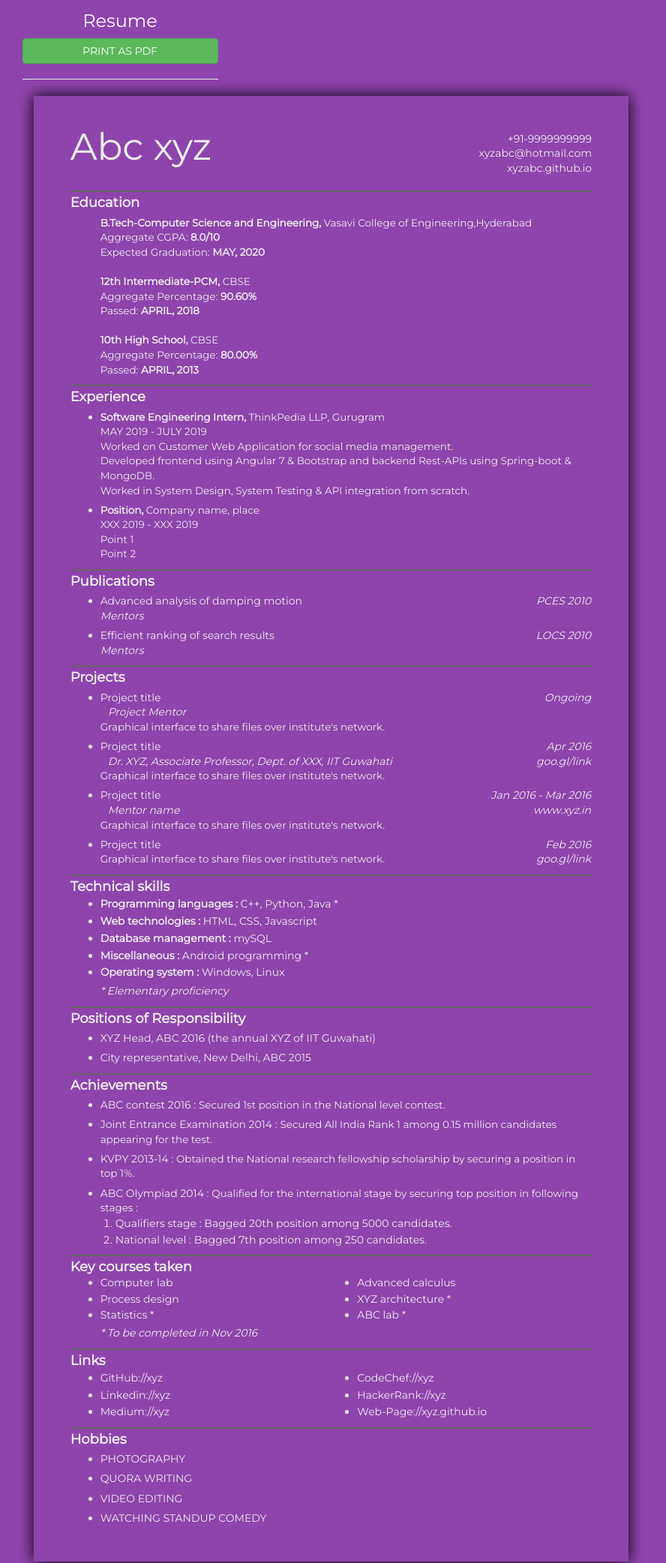
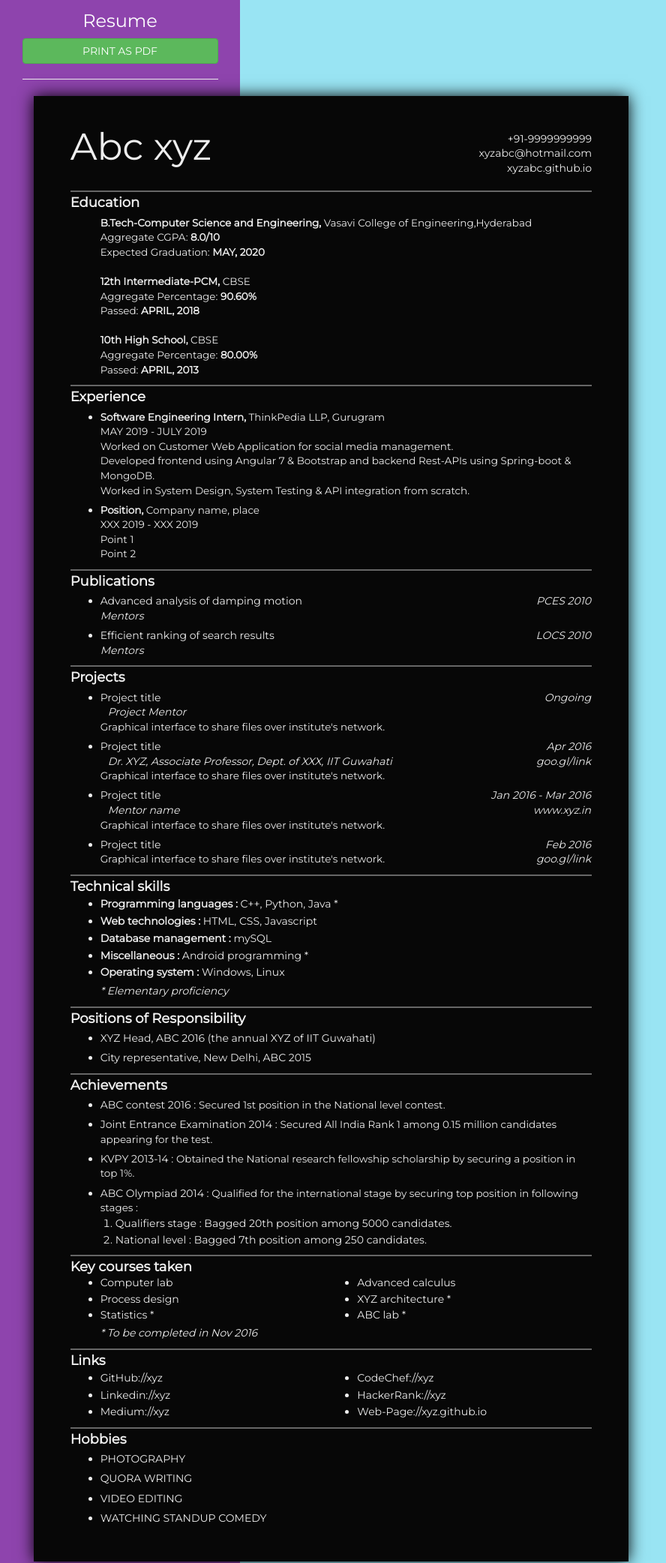
Before and after one commit to anishacse2018/WPSCSEB, a PHP site: page /resume.html in a window 1280 px wide. Shown: the whole page at 75% size, without its empty margins (0-888 px from the left). Run offline with PHP 8.4, Linux system fonts and the light colour scheme; some libraries are stand-ins or nearby versions; some web fonts are replaced.

Commit message:
Update main.css

```diff
--- a/css/main.css
+++ b/css/main.css
@@ -1,5 +1,5 @@
 body {
-	background-color: #8E44AD;
+	background-color: #99E4F3;
 	line-height: 1.4em;
 	padding: 0;
 	margin: 0;
@@ -45,13 +45,13 @@ body {
 	/* width: 794px; */
 	/* height: 29.7cm; */
 	width: 21cm;
-
+	background-color:#070707;
 	margin: 1% auto 1% auto;
 	padding: 0.2cm 1.3cm 1cm 1.3cm;
 	box-shadow: 0px 0px 20px 0px #000;
 	line-height: 1.4em;
 	text-align: left;
-	color:black;
+
 }
 
 
```
